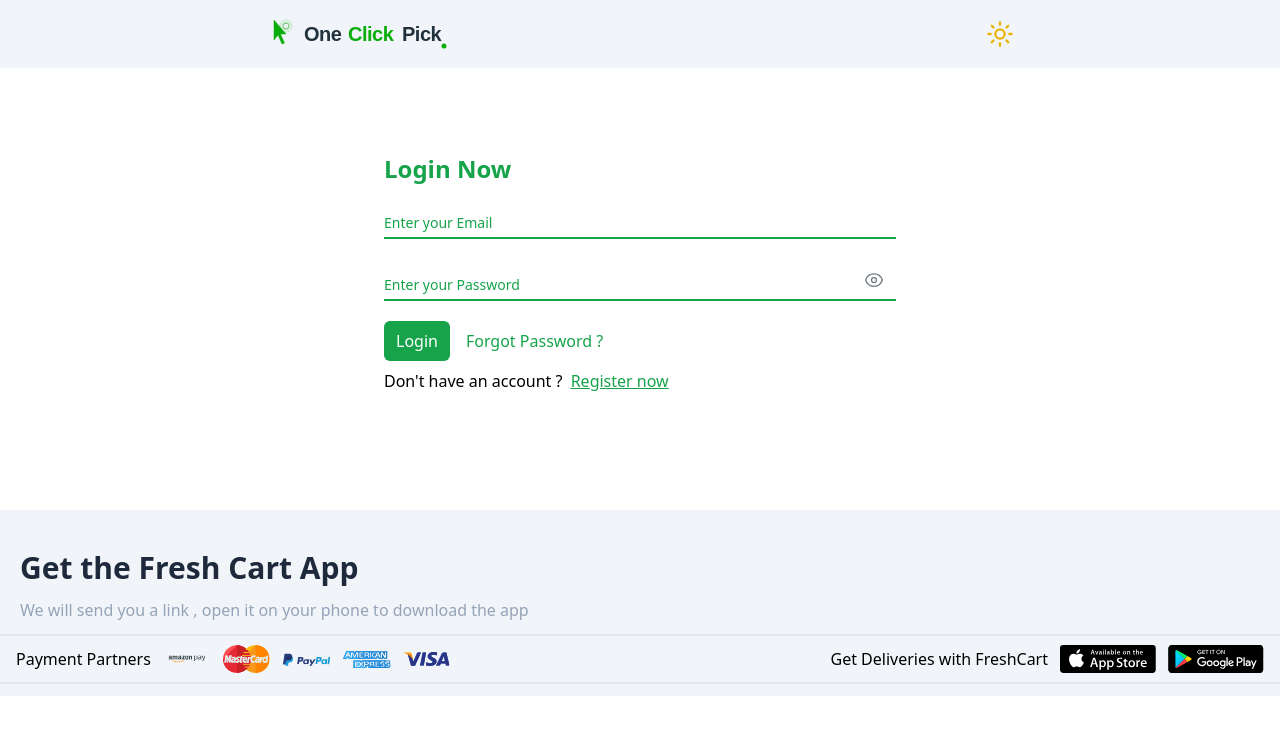
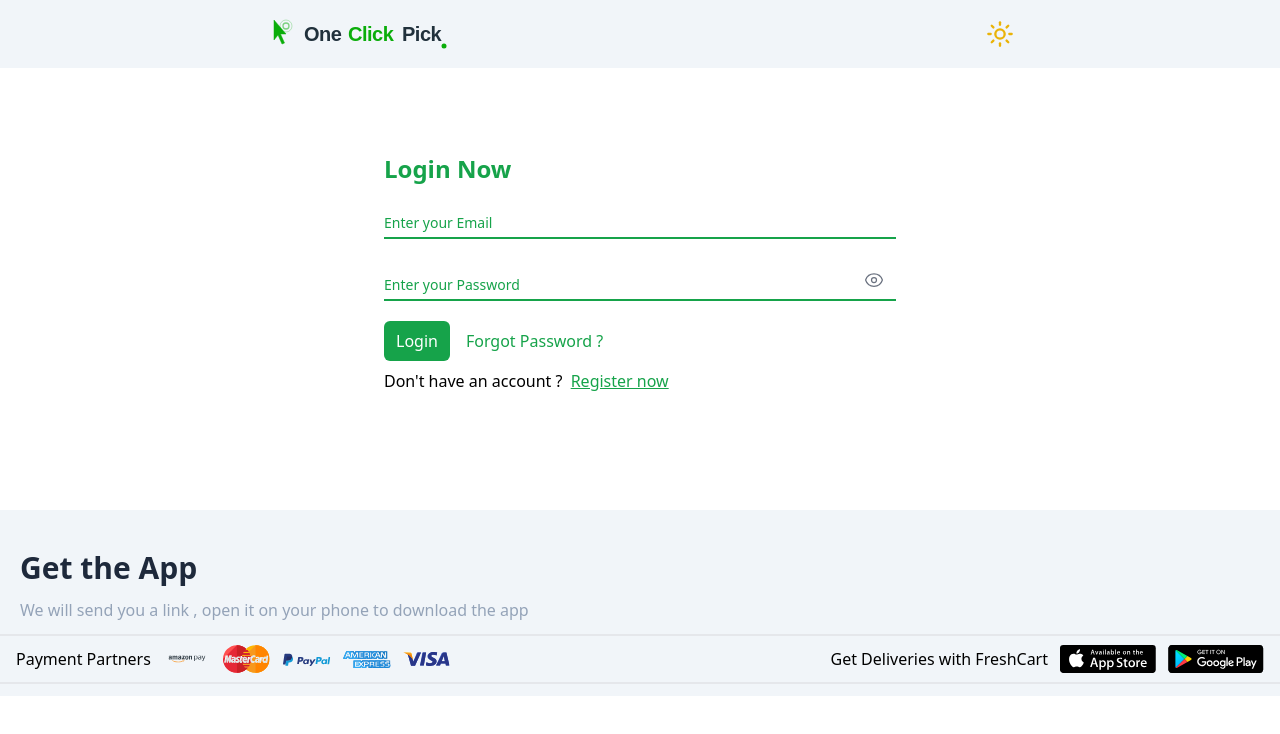
Before and after one commit to mohammedSaeed1/E-Commerce, a React (Vite) app: page /login in a window 1280 px wide. Shown: the top 734 px of the page. Built offline with nearby package versions, Linux system fonts and the light colour scheme.

Commit message:
Update:Edit Title

```diff
--- a/src/components/Footer/Footer.jsx
+++ b/src/components/Footer/Footer.jsx
@@ -13,7 +13,7 @@ return (
       <footer className="bg-slate-100 dark:bg-[#1B1B1F] pt-10 py-3">
 
         <header className='px-5'>
-       <h2 className='text-slate-800 dark:text-white text-2xl sm:text-3xl font-semibold '>Get the Fresh Cart App</h2>
+       <h2 className='text-slate-800 dark:text-white text-2xl sm:text-3xl font-semibold '>Get the App</h2>
        <p className='text-slate-400 py-3'>We will send you a link , open it on your phone to download the app</p>
         </header>
 
```
